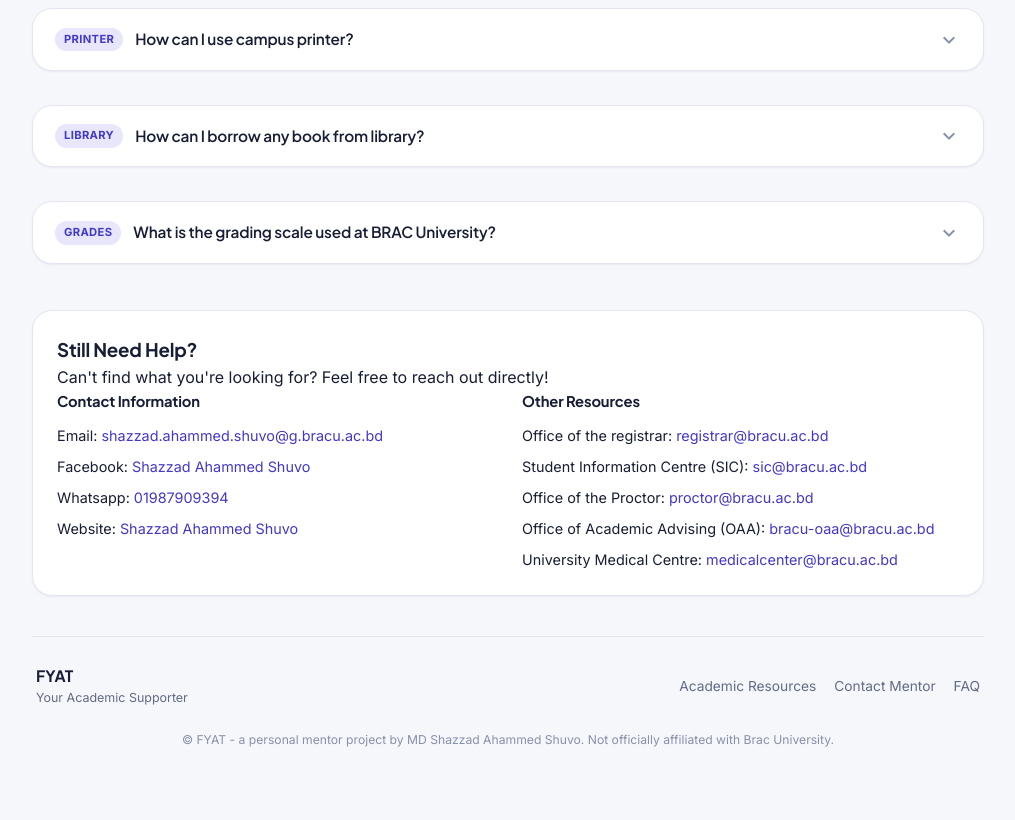
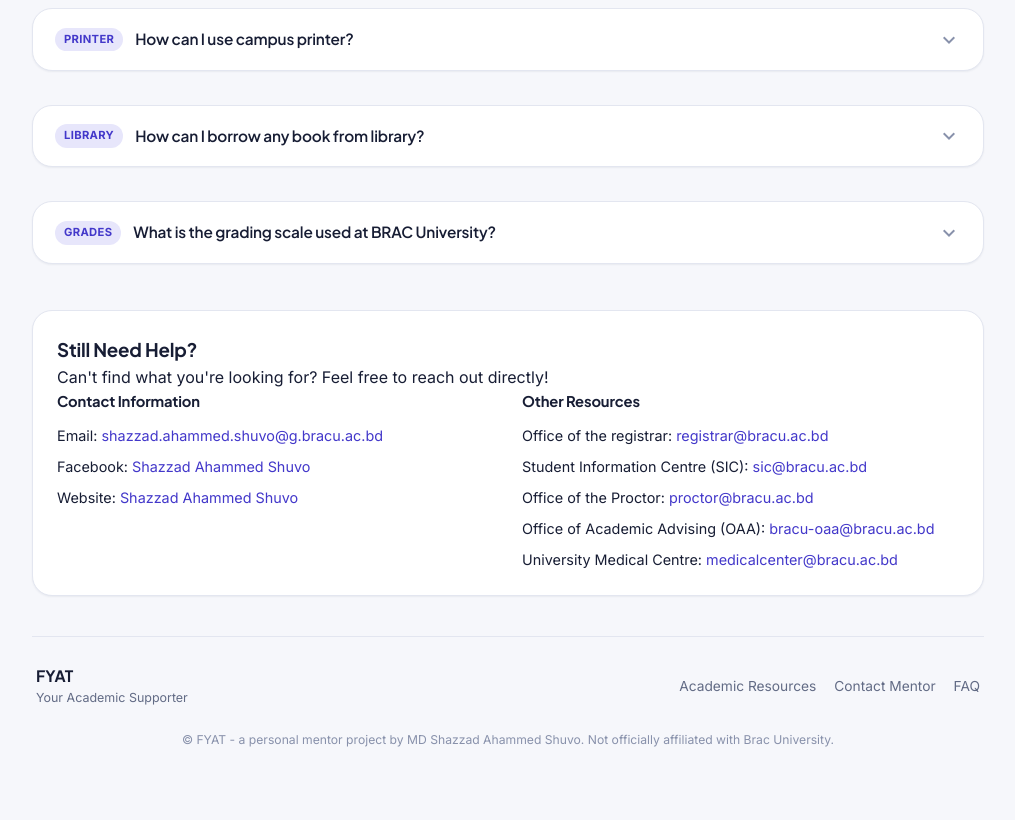
Before and after one commit to ShazzadShuv0/fyatF, a plain HTML site: page faq.html in a window 1280 px wide. Shown: the part 1356-2176 px from the top of the page, without its empty margins (264-1279 px from the left). Drawn offline with Linux system fonts and the light colour scheme; sample sign-in values are in the browser's storage.

Commit message:
Comment out Whatsapp contact in faq.html
Comment out the Whatsapp contact information in the FAQ section.

```diff
--- a/faq.html
+++ b/faq.html
@@ -300,7 +300,7 @@
                                 <!-- <li>Office: Faculty Building, Room 123</li>
                                 <li>Office Hours: Monday-Friday, 10 AM - 4 PM</li> -->
                                 <li>Facebook: <a href="https://www.facebook.com/shazzadahammed.shuvo/" target="_blank">Shazzad Ahammed Shuvo</a></li>
-                                <li>Whatsapp: <a href="https://wa.me/+8801987909394" target="_blank">01987909394</a></li>
+                                <!-- <li>Whatsapp: <a href="https://wa.me/+8801987909394" target="_blank">01987909394</a></li> -->
                                 <li>Website: <a href="https://shazzad-ahmmed-shuvo.vercel.app" target="_blank">Shazzad Ahammed Shuvo</a></li>
                             </ul>
                         </div>
```
